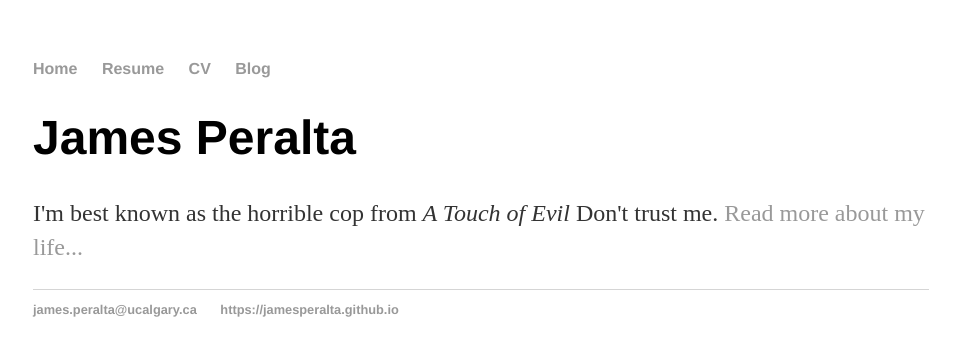
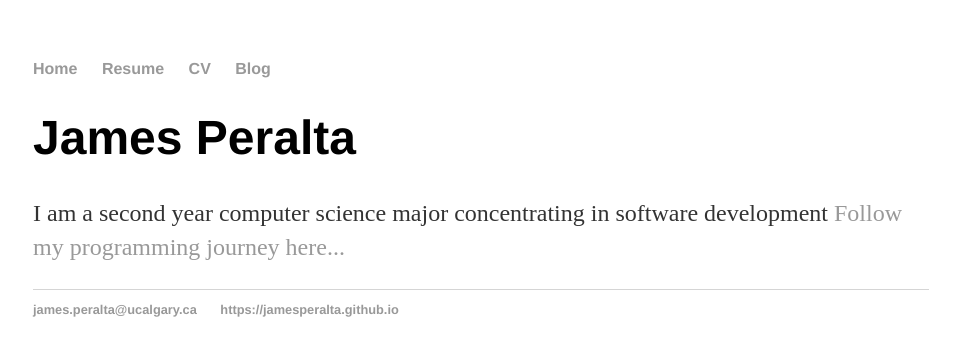
Before and after one commit to JamesPeralta/jamesperalta.github.io, a Jekyll site: the page built from index.html, in a window 1280 px wide. Shown: the top 356 px of the page, without its empty margins (159-1115 px from the left). Built offline with Jekyll 4.4.1, drawn with Linux system fonts in a browser that asks for light colours.

Commit message:
Update index.html

```diff
--- a/index.html
+++ b/index.html
@@ -4,5 +4,5 @@ title: James PEralta
 ---
 <div class="blurb">
 	<h1>James Peralta</h1>
-	<p>I'm best known as the horrible cop from <em>A Touch of Evil</em> Don't trust me. <a href="/about">Read more about my life...</a></p>
+	<p>I am a second year computer science major concentrating in software development <em></em> <a href="/blog">Follow my programming journey here...</a></p>
 </div><!-- /.blurb -->
```
